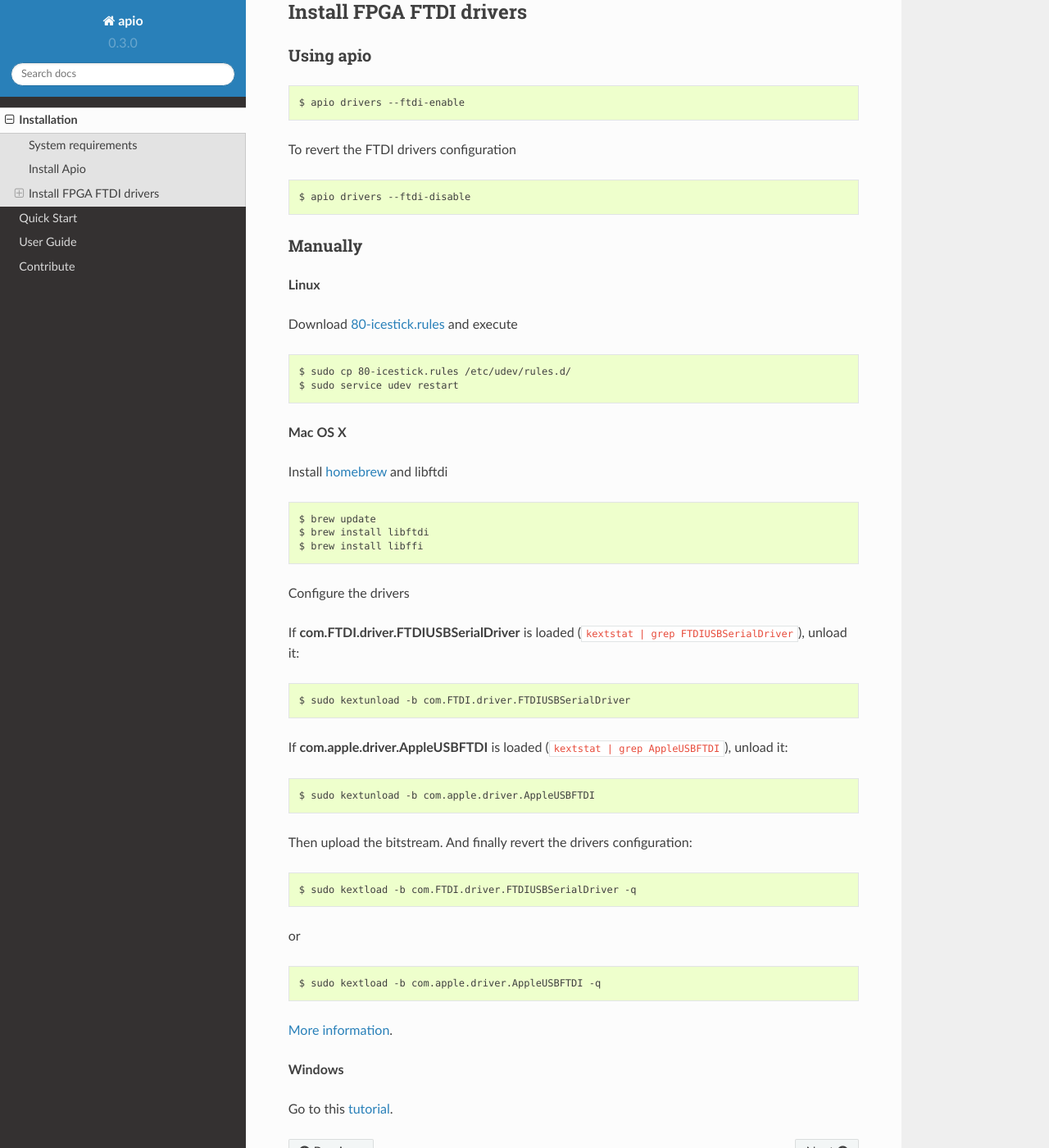
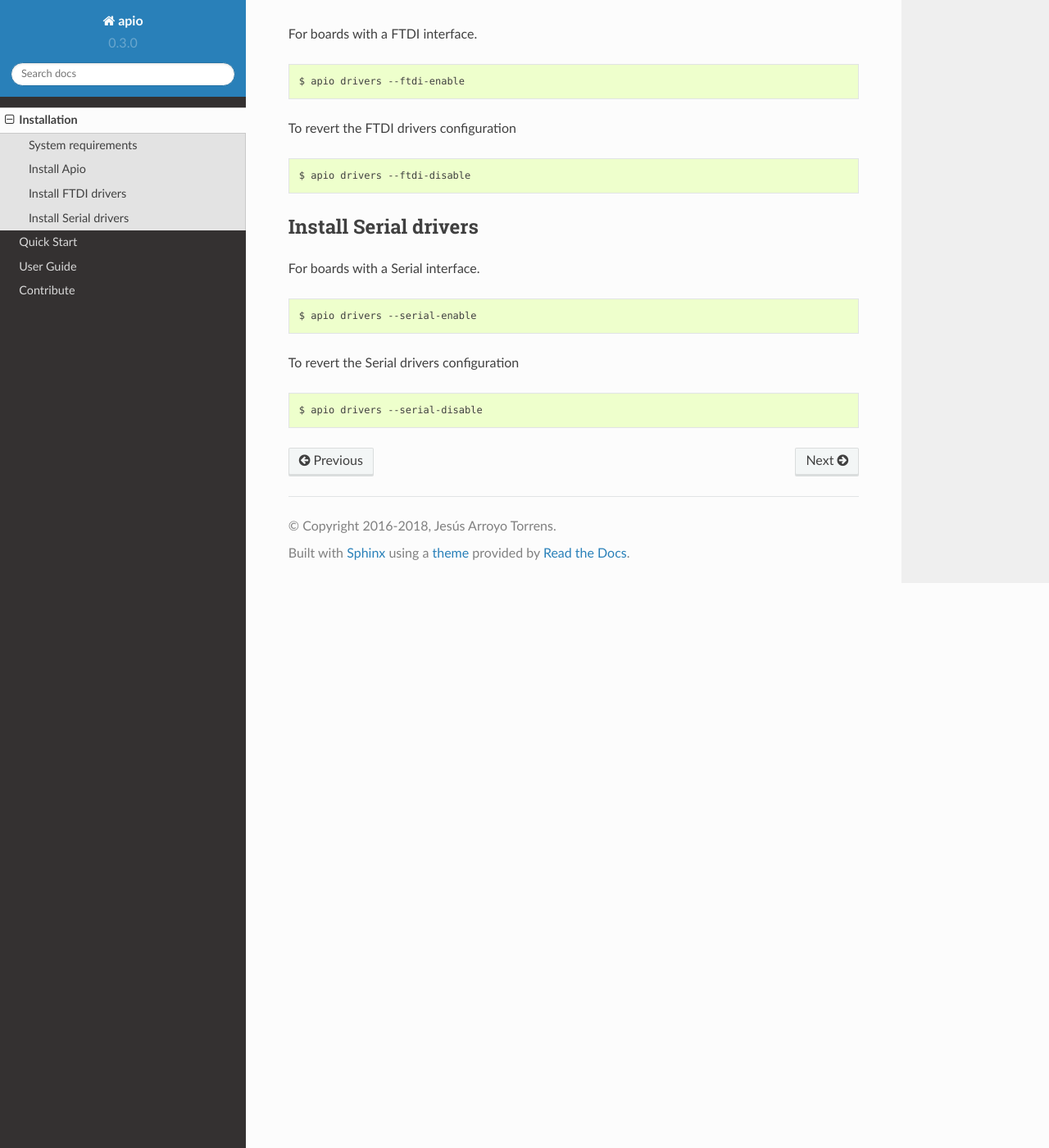
Before and after one commit to FPGAwars/apio, a Sphinx documentation site: the page built from docs/source/installation.rst, in a window 1280 px wide and 1400 px high, scrolled down 1813 px. Shown: the whole window at 82% size. Built offline with Sphinx 7.4.7 and the Read the Docs theme 2.0.0, drawn with Linux system fonts in a browser that asks for light colours; some of the changed text lies outside the part shown.

Commit message:
Update drivers docs

```diff
--- a/docs/source/installation.rst
+++ b/docs/source/installation.rst
@@ -63,11 +63,10 @@
 
 .. _install_drivers:
 
-Install FPGA FTDI drivers
+Install FTDI drivers
 -------------------------
 
-Using apio
-~~~~~~~~~~
+For boards with a FTDI interface.
 
 .. code::
 
@@ -79,57 +78,18 @@
 
     $ apio drivers --ftdi-disable
 
-Manually
-~~~~~~~~
 
-**Linux**
+Install Serial drivers
+-------------------------
 
-Download `80-icestick.rules <https://github.com/FPGAwars/apio/blob/develop/apio/resources/80-icestick.rules>`_ and execute
+For boards with a Serial interface.
 
 .. code::
 
-    $ sudo cp 80-icestick.rules /etc/udev/rules.d/
-    $ sudo service udev restart
+    $ apio drivers --serial-enable
 
-
-**Mac OS X**
-
-Install `homebrew <http://brew.sh/>`_ and libftdi
+To revert the Serial drivers configuration
 
 .. code::
 
-    $ brew update
-    $ brew install libftdi
-    $ brew install libffi
-
-Configure the drivers
-
-If **com.FTDI.driver.FTDIUSBSerialDriver** is loaded (``kextstat | grep FTDIUSBSerialDriver``), unload it:
-
-.. code::
-
-  $ sudo kextunload -b com.FTDI.driver.FTDIUSBSerialDriver
-
-If **com.apple.driver.AppleUSBFTDI** is loaded (``kextstat | grep AppleUSBFTDI``), unload it:
-
-.. code::
-
-  $ sudo kextunload -b com.apple.driver.AppleUSBFTDI
-
-Then upload the bitstream. And finally revert the drivers configuration:
-
-.. code::
-
-  $ sudo kextload -b com.FTDI.driver.FTDIUSBSerialDriver -q
-
-or
-
-.. code::
-
-  $ sudo kextload -b com.apple.driver.AppleUSBFTDI -q
-
-`More information <https://github.com/FPGAwars/apio/wiki/FTDI-Drivers-flowchart-Mac-OS>`_.
-
-**Windows**
-
-Go to this `tutorial <https://github.com/FPGAwars/libftdi-cross-builder/wiki#driver-installation>`_.
+    $ apio drivers --serial-disable
```
Also changed, not shown: docs/source/user_guide/env_commands/cmd_drivers.rst (+37 -3 lines).
